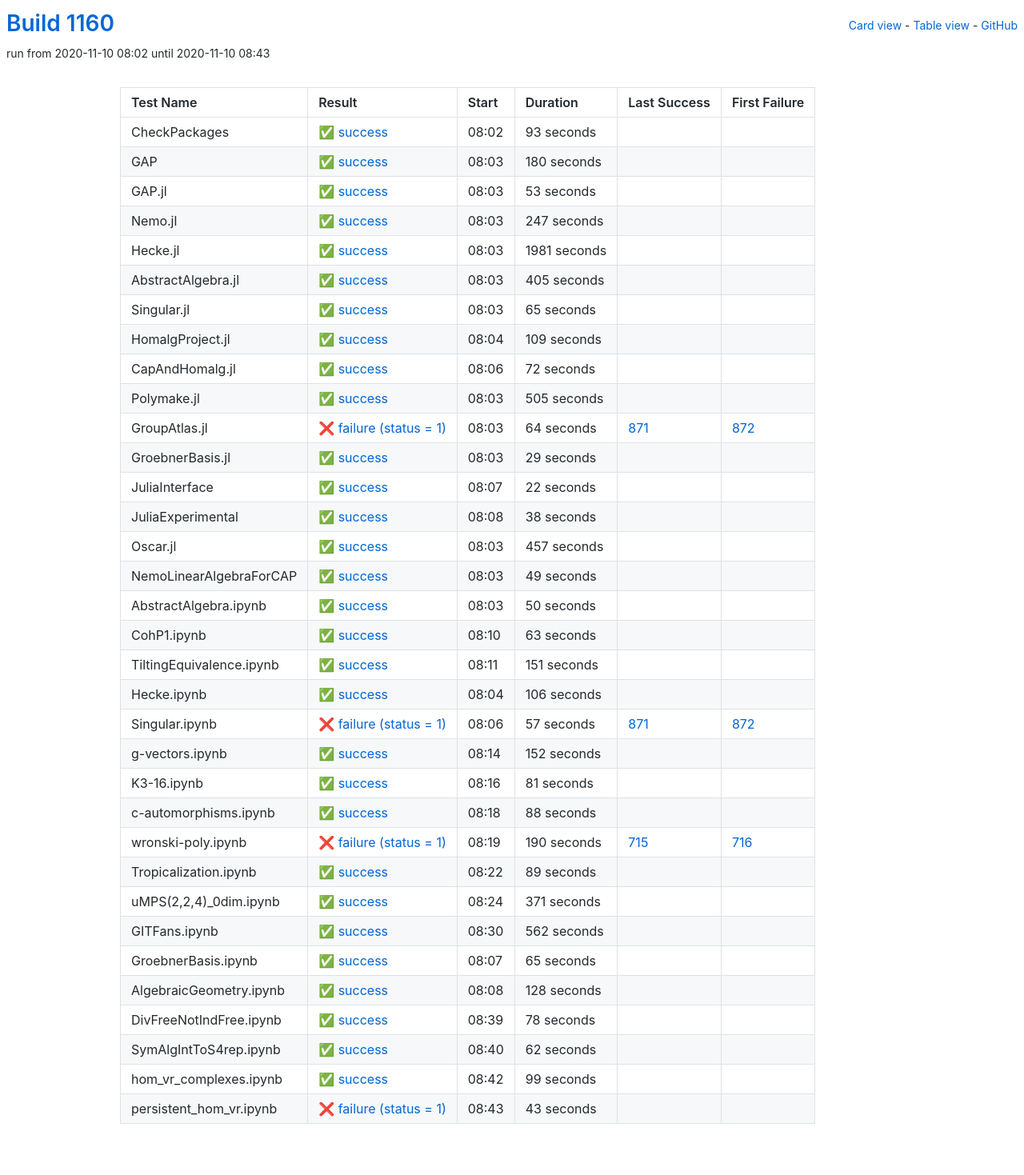
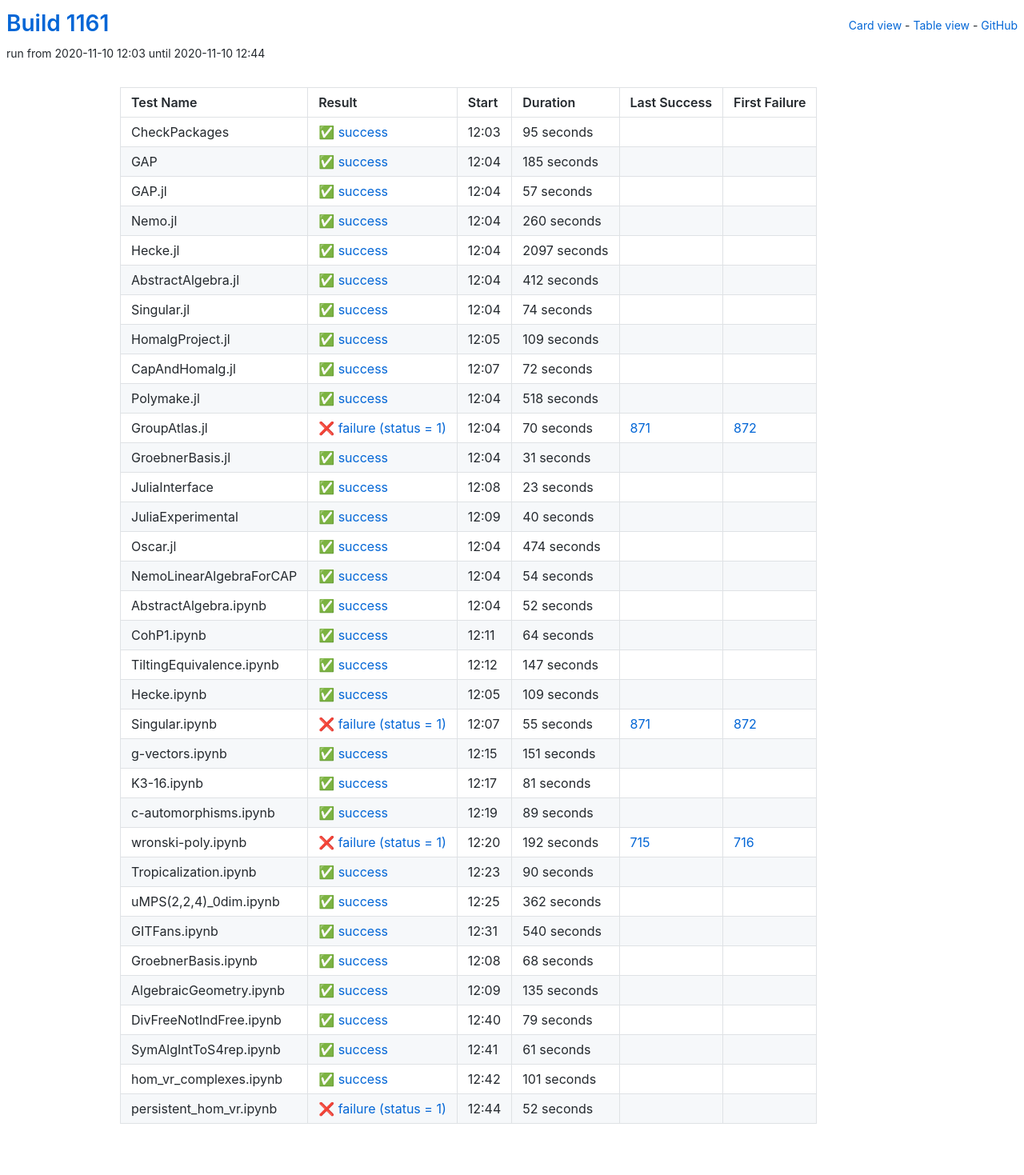
Before and after one commit to oscar-system/oscar-ci-status-stable, a Jekyll site: the page built from table.html, in a window 1280 px wide. Shown: the whole page at 80% size. Built offline with Jekyll 4.4.1, drawn with Linux system fonts in a browser that asks for light colours.

Commit message:
Build #1161

```diff
--- a/_data/ci.yml
+++ b/_data/ci.yml
@@ -1,6 +1,6 @@
 ---
-build: 1160
-build_url: https://oscarci.mathematik.uni-kl.de/job/oscar-stable/1160/
+build: 1161
+build_url: https://oscarci.mathematik.uni-kl.de/job/oscar-stable/1161/
 job: oscar-stable
 organization: oscar-system
 repo: oscar-ci-status-stable
@@ -8,92 +8,92 @@ repourl: https://github.com/oscar-system/oscar-ci-status-stable
 tests:
 - name: CheckPackages
   id: checkpackages
-  log: https://oscarci.mathematik.uni-kl.de/job/oscar-stable/1160/artifact/logs/build-1160/CheckPackages.log
-  start: 2020-11-10 08:02
+  log: https://oscarci.mathematik.uni-kl.de/job/oscar-stable/1161/artifact/logs/build-1161/CheckPackages.log
+  start: 2020-11-10 12:03
   success: true
   exitcode: 0
   status: success
-  duration: 93
+  duration: 95
   last_success: false
   last_success_url:
   first_failure: false
   first_failure_url:
 - name: GAP
   id: gap
-  log: https://oscarci.mathematik.uni-kl.de/job/oscar-stable/1160/artifact/logs/build-1160/GAP.log
-  start: 2020-11-10 08:03
+  log: https://oscarci.mathematik.uni-kl.de/job/oscar-stable/1161/artifact/logs/build-1161/GAP.log
+  start: 2020-11-10 12:04
   success: true
   exitcode: 0
   status: success
-  duration: 180
+  duration: 185
   last_success: false
   last_success_url:
   first_failure: false
   first_failure_url:
 - name: GAP.jl
   id: gap-jl
-  log: https://oscarci.mathematik.uni-kl.de/job/oscar-stable/1160/artifact/logs/build-1160/GAP.jl.log
-  start: 2020-11-10 08:03
+  log: https://oscarci.mathematik.uni-kl.de/job/oscar-stable/1161/artifact/logs/build-1161/GAP.jl.log
+  start: 2020-11-10 12:04
   success: true
   exitcode: 0
   status: success
-  duration: 53
+  duration: 57
   last_success: false
   last_success_url:
   first_failure: false
   first_failure_url:
 - name: Nemo.jl
   id: nemo-jl
-  log: https://oscarci.mathematik.uni-kl.de/job/oscar-stable/1160/artifact/logs/build-1160/Nemo.jl.log
-  start: 2020-11-10 08:03
+  log: https://oscarci.mathematik.uni-kl.de/job/oscar-stable/1161/artifact/logs/build-1161/Nemo.jl.log
+  start: 2020-11-10 12:04
   success: true
   exitcode: 0
   status: success
-  duration: 247
+  duration: 260
   last_success: false
   last_success_url:
   first_failure: false
   first_failure_url:
 - name: Hecke.jl
   id: hecke-jl
-  log: https://oscarci.mathematik.uni-kl.de/job/oscar-stable/1160/artifact/logs/build-1160/Hecke.jl.log
-  start: 2020-11-10 08:03
+  log: https://oscarci.mathematik.uni-kl.de/job/oscar-stable/1161/artifact/logs/build-1161/Hecke.jl.log
+  start: 2020-11-10 12:04
   success: true
   exitcode: 0
   status: success
-  duration: 1981
+  duration: 2097
   last_success: false
   last_success_url:
   first_failure: false
   first_failure_url:
 - name: AbstractAlgebra.jl
   id: abstractalgebra-jl
-  log: https://oscarci.mathematik.uni-kl.de/job/oscar-stable/1160/artifact/logs/build-1160/AbstractAlgebra.jl.log
-  start: 2020-11-10 08:03
+  log: https://oscarci.mathematik.uni-kl.de/job/oscar-stable/1161/artifact/logs/build-1161/AbstractAlgebra.jl.log
+  start: 2020-11-10 12:04
   success: true
   exitcode: 0
   status: success
-  duration: 405
+  duration: 412
   last_success: false
   last_success_url:
   first_failure: false
   first_failure_url:
 - name: Singular.jl
   id: singular-jl
-  log: https://oscarci.mathematik.uni-kl.de/job/oscar-stable/1160/artifact/logs/build-1160/Singular.jl.log
-  start: 2020-11-10 08:03
+  log: https://oscarci.mathematik.uni-kl.de/job/oscar-stable/1161/artifact/logs/build-1161/Singular.jl.log
+  start: 2020-11-10 12:04
   success: true
   exitcode: 0
   status: success
-  duration: 65
+  duration: 74
   last_success: false
   last_success_url:
   first_failure: false
   first_failure_url:
 - name: HomalgProject.jl
   id: homalgproject-jl
-  log: https://oscarci.mathematik.uni-kl.de/job/oscar-stable/1160/artifact/logs/build-1160/HomalgProject.jl.log
-  start: 2020-11-10 08:04
+  log: https://oscarci.mathematik.uni-kl.de/job/oscar-stable/1161/artifact/logs/build-1161/HomalgProject.jl.log
+  start: 2020-11-10 12:05
   success: true
   exitcode: 0
   status: success
@@ -104,8 +104,8 @@ tests:
   first_failure_url:
 - name: CapAndHomalg.jl
   id: capandhomalg-jl
-  log: https://oscarci.mathematik.uni-kl.de/job/oscar-stable/1160/artifact/logs/build-1160/CapAndHomalg.jl.log
-  start: 2020-11-10 08:06
+  log: https://oscarci.mathematik.uni-kl.de/job/oscar-stable/1161/artifact/logs/build-1161/CapAndHomalg.jl.log
+  start: 2020-11-10 12:07
   success: true
   exitcode: 0
   status: success
@@ -116,116 +116,152 @@ tests:
   first_failure_url:
 - name: Polymake.jl
   id: polymake-jl
-  log: https://oscarci.mathematik.uni-kl.de/job/oscar-stable/1160/artifact/logs/build-1160/Polymake.jl.log
-  start: 2020-11-10 08:03
+  log: https://oscarci.mathematik.uni-kl.de/job/oscar-stable/1161/artifact/logs/build-1161/Polymake.jl.log
+  start: 2020-11-10 12:04
   success: true
   exitcode: 0
   status: success
-  duration: 505
+  duration: 518
   last_success: false
   last_success_url:
   first_failure: false
   first_failure_url:
 - name: GroupAtlas.jl
   id: groupatlas-jl
-  log: https://oscarci.mathematik.uni-kl.de/job/oscar-stable/1160/artifact/logs/build-1160/GroupAtlas.jl.log
-  start: 2020-11-10 08:03
+  log: https://oscarci.mathematik.uni-kl.de/job/oscar-stable/1161/artifact/logs/build-1161/GroupAtlas.jl.log
+  start: 2020-11-10 12:04
   success: false
   exitcode: 1
   status: failure
-  duration: 64
+  duration: 70
   last_success: 871
   last_success_url: https://oscarci.mathematik.uni-kl.de/job/oscar-stable/871/
   first_failure: 872
   first_failure_url: https://oscarci.mathematik.uni-kl.de/job/oscar-stable/872/
 - name: GroebnerBasis.jl
   id: groebnerbasis-jl
-  log: https://oscarci.mathematik.uni-kl.de/job/oscar-stable/1160/artifact/logs/build-1160/GroebnerBasis.jl.log
-  start: 2020-11-10 08:03
+  log: https://oscarci.mathematik.uni-kl.de/job/oscar-stable/1161/artifact/logs/build-1161/GroebnerBasis.jl.log
+  start: 2020-11-10 12:04
   success: true
   exitcode: 0
   status: success
-  duration: 29
+  duration: 31
   last_success: false
   last_success_url:
   first_failure: false
   first_failure_url:
 - name: JuliaInterface
   id: juliainterface
-  log: https://oscarci.mathematik.uni-kl.de/job/oscar-stable/1160/artifact/logs/build-1160/JuliaInterface.log
-  start: 2020-11-10 08:07
+  log: https://oscarci.mathematik.uni-kl.de/job/oscar-stable/1161/artifact/logs/build-1161/JuliaInterface.log
+  start: 2020-11-10 12:08
   success: true
   exitcode: 0
   status: success
-  duration: 22
+  duration: 23
   last_success: false
   last_success_url:
   first_failure: false
   first_failure_url:
 - name: JuliaExperimental
   id: juliaexperimental
-  log: https://oscarci.mathematik.uni-kl.de/job/oscar-stable/1160/artifact/logs/build-1160/JuliaExperimental.log
-  start: 2020-11-10 08:08
+  log: https://oscarci.mathematik.uni-kl.de/job/oscar-stable/1161/artifact/logs/build-1161/JuliaExperimental.log
+  start: 2020-11-10 12:09
   success: true
   exitcode: 0
   status: success
-  duration: 38
+  duration: 40
   last_success: false
   last_success_url:
   first_failure: false
   first_failure_url:
 - name: Oscar.jl
   id: oscar-jl
-  log: https://oscarci.mathematik.uni-kl.de/job/oscar-stable/1160/artifact/logs/build-1160/Oscar.jl.log
-  start: 2020-11-10 08:03
+  log: https://oscarci.mathematik.uni-kl.de/job/oscar-stable/1161/artifact/logs/build-1161/Oscar.jl.log
+  start: 2020-11-10 12:04
   success: true
   exitcode: 0
   status: success
-  duration: 457
+  duration: 474
   last_success: false
   last_success_url:
   first_failure: false
   first_failure_url:
 - name: NemoLinearAlgebraForCAP
   id: nemolinearalgebraforcap
-  log: https://oscarci.mathematik.uni-kl.de/job/oscar-stable/1160/artifact/logs/build-1160/NemoLinearAlgebraForCAP.log
-  start: 2020-11-10 08:03
+  log: https://oscarci.mathematik.uni-kl.de/job/oscar-stable/1161/artifact/logs/build-1161/NemoLinearAlgebraForCAP.log
+  start: 2020-11-10 12:04
   success: true
   exitcode: 0
   status: success
-  duration: 49
+  duration: 54
   last_success: false
   last_success_url:
   first_failure: false
   first_failure_url:
 - name: AbstractAlgebra.ipynb
   id: abstractalgebra-ipynb
-  log: https://oscarci.mathematik.uni-kl.de/job/oscar-stable/1160/artifact/logs/build-1160/AbstractAlgebra.ipynb.log
-  start: 2020-11-10 08:03
+  log: https://oscarci.mathematik.uni-kl.de/job/oscar-stable/1161/artifact/logs/build-1161/AbstractAlgebra.ipynb.log
+  start: 2020-11-10 12:04
   success: true
   exitcode: 0
   status: success
-  duration: 50
+  duration: 52
   last_success: false
   last_success_url:
   first_failure: false
   first_failure_url:
 - name: CohP1.ipynb
   id: cohp1-ipynb
-  log: https://oscarci.mathematik.uni-kl.de/job/oscar-stable/1160/artifact/logs/build-1160/CohP1.ipynb.log
-  start: 2020-11-10 08:10
+  log: https://oscarci.mathematik.uni-kl.de/job/oscar-stable/1161/artifact/logs/build-1161/CohP1.ipynb.log
+  start: 2020-11-10 12:11
   success: true
   exitcode: 0
   status: success
-  duration: 63
+  duration: 64
   last_success: false
   last_success_url:
   first_failure: false
   first_failure_url:
 - name: TiltingEquivalence.ipynb
   id: tiltingequivalence-ipynb
-  log: https://oscarci.mathematik.uni-kl.de/job/oscar-stable/1160/artifact/logs/build-1160/TiltingEquivalence.ipynb.log
-  start: 2020-11-10 08:11
+  log: https://oscarci.mathematik.uni-kl.de/job/oscar-stable/1161/artifact/logs/build-1161/TiltingEquivalence.ipynb.log
+  start: 2020-11-10 12:12
+  success: true
+  exitcode: 0
+  status: success
+  duration: 147
+  last_success: false
+  last_success_url:
+  first_failure: false
+  first_failure_url:
+- name: Hecke.ipynb
+  id: hecke-ipynb
+  log: https://oscarci.mathematik.uni-kl.de/job/oscar-stable/1161/artifact/logs/build-1161/Hecke.ipynb.log
+  start: 2020-11-10 12:05
+  success: true
+  exitcode: 0
+  status: success
+  duration: 109
+  last_success: false
+  last_success_url:
+  first_failure: false
+  first_failure_url:
+- name: Singular.ipynb
+  id: singular-ipynb
+  log: https://oscarci.mathematik.uni-kl.de/job/oscar-stable/1161/artifact/logs/build-1161/Singular.ipynb.log
+  start: 2020-11-10 12:07
+  success: false
+  exitcode: 1
+  status: failure
+  duration: 55
+  last_success: 871
+  last_success_url: https://oscarci.mathematik.uni-kl.de/job/oscar-stable/871/
+  first_failure: 872
+  first_failure_url: https://oscarci.mathematik.uni-kl.de/job/oscar-stable/872/
+- name: g-vectors.ipynb
+  id: g-vectors-ipynb
+  log: https://oscarci.mathematik.uni-kl.de/job/oscar-stable/1161/artifact/logs/build-1161/g-vectors.ipynb.log
+  start: 2020-11-10 12:15
   success: true
   exitcode: 0
   status: success
@@ -234,46 +270,10 @@ tests:
   last_success_url:
   first_failure: false
   first_failure_url:
-- name: Hecke.ipynb
-  id: hecke-ipynb
-  log: https://oscarci.mathematik.uni-kl.de/job/oscar-stable/1160/artifact/logs/build-1160/Hecke.ipynb.log
-  start: 2020-11-10 08:04
-  success: true
-  exitcode: 0
-  status: success
-  duration: 106
-  last_success: false
-  last_success_url:
-  first_failure: false
-  first_failure_url:
-- name: Singular.ipynb
-  id: singular-ipynb
-  log: https://oscarci.mathematik.uni-kl.de/job/oscar-stable/1160/artifact/logs/build-1160/Singular.ipynb.log
-  start: 2020-11-10 08:06
-  success: false
-  exitcode: 1
-  status: failure
-  duration: 57
-  last_success: 871
-  last_success_url: https://oscarci.mathematik.uni-kl.de/job/oscar-stable/871/
-  first_failure: 872
-  first_failure_url: https://oscarci.mathematik.uni-kl.de/job/oscar-stable/872/
-- name: g-vectors.ipynb
-  id: g-vectors-ipynb
-  log: https://oscarci.mathematik.uni-kl.de/job/oscar-stable/1160/artifact/logs/build-1160/g-vectors.ipynb.log
-  start: 2020-11-10 08:14
-  success: true
-  exitcode: 0
-  status: success
-  duration: 152
-  last_success: false
-  last_success_url:
-  first_failure: false
-  first_failure_url:
 - name: K3-16.ipynb
   id: k3-16-ipynb
-  log: https://oscarci.mathematik.uni-kl.de/job/oscar-stable/1160/artifact/logs/build-1160/K3-16.ipynb.log
-  start: 2020-11-10 08:16
+  log: https://oscarci.mathematik.uni-kl.de/job/oscar-stable/1161/artifact/logs/build-1161/K3-16.ipynb.log
+  start: 2020-11-10 12:17
   success: true
   exitcode: 0
   status: success
@@ -284,32 +284,8 @@ tests:
   first_failure_url:
 - name: c-automorphisms.ipynb
   id: c-automorphisms-ipynb
-  log: https://oscarci.mathematik.uni-kl.de/job/oscar-stable/1160/artifact/logs/build-1160/c-automorphisms.ipynb.log
-  start: 2020-11-10 08:18
-  success: true
-  exitcode: 0
-  status: success
-  duration: 88
-  last_success: false
-  last_success_url:
-  first_failure: false
-  first_failure_url:
-- name: wronski-poly.ipynb
-  id: wronski-poly-ipynb
-  log: https://oscarci.mathematik.uni-kl.de/job/oscar-stable/1160/artifact/logs/build-1160/wronski-poly.ipynb.log
-  start: 2020-11-10 08:19
-  success: false
-  exitcode: 1
-  status: failure
-  duration: 190
-  last_success: 715
-  last_success_url: https://oscarci.mathematik.uni-kl.de/job/oscar-stable/715/
-  first_failure: 716
-  first_failure_url: https://oscarci.mathematik.uni-kl.de/job/oscar-stable/716/
-- name: Tropicalization.ipynb
-  id: tropicalization-ipynb
-  log: https://oscarci.mathematik.uni-kl.de/job/oscar-stable/1160/artifact/logs/build-1160/Tropicalization.ipynb.log
-  start: 2020-11-10 08:22
+  log: https://oscarci.mathematik.uni-kl.de/job/oscar-stable/1161/artifact/logs/build-1161/c-automorphisms.ipynb.log
+  start: 2020-11-10 12:19
   success: true
   exitcode: 0
   status: success
@@ -318,98 +294,122 @@ tests:
   last_success_url:
   first_failure: false
   first_failure_url:
-- name: uMPS(2,2,4)_0dim.ipynb
-  id: umps-2-2-4-0dim-ipynb
-  log: https://oscarci.mathematik.uni-kl.de/job/oscar-stable/1160/artifact/logs/build-1160/uMPS-2-2-4-_0dim.ipynb.log
-  start: 2020-11-10 08:24
+- name: wronski-poly.ipynb
+  id: wronski-poly-ipynb
+  log: https://oscarci.mathematik.uni-kl.de/job/oscar-stable/1161/artifact/logs/build-1161/wronski-poly.ipynb.log
+  start: 2020-11-10 12:20
+  success: false
+  exitcode: 1
+  status: failure
+  duration: 192
+  last_success: 715
+  last_success_url: https://oscarci.mathematik.uni-kl.de/job/oscar-stable/715/
+  first_failure: 716
+  first_failure_url: https://oscarci.mathematik.uni-kl.de/job/oscar-stable/716/
+- name: Tropicalization.ipynb
+  id: tropicalization-ipynb
+  log: https://oscarci.mathematik.uni-kl.de/job/oscar-stable/1161/artifact/logs/build-1161/Tropicalization.ipynb.log
+  start: 2020-11-10 12:23
   success: true
   exitcode: 0
   status: success
-  duration: 371
+  duration: 90
+  last_success: false
+  last_success_url:
+  first_failure: false
+  first_failure_url:
+- name: uMPS(2,2,4)_0dim.ipynb
+  id: umps-2-2-4-0dim-ipynb
+  log: https://oscarci.mathematik.uni-kl.de/job/oscar-stable/1161/artifact/logs/build-1161/uMPS-2-2-4-_0dim.ipynb.log
+  start: 2020-11-10 12:25
+  success: true
+  exitcode: 0
+  status: success
+  duration: 362
   last_success: false
   last_success_url:
   first_failure: false
   first_failure_url:
 - name: GITFans.ipynb
   id: gitfans-ipynb
-  log: https://oscarci.mathematik.uni-kl.de/job/oscar-stable/1160/artifact/logs/build-1160/GITFans.ipynb.log
-  start: 2020-11-10 08:30
+  log: https://oscarci.mathematik.uni-kl.de/job/oscar-stable/1161/artifact/logs/build-1161/GITFans.ipynb.log
+  start: 2020-11-10 12:31
   success: true
   exitcode: 0
   status: success
-  duration: 562
+  duration: 540
   last_success: false
   last_success_url:
   first_failure: false
   first_failure_url:
 - name: GroebnerBasis.ipynb
   id: groebnerbasis-ipynb
-  log: https://oscarci.mathematik.uni-kl.de/job/oscar-stable/1160/artifact/logs/build-1160/GroebnerBasis.ipynb.log
-  start: 2020-11-10 08:07
+  log: https://oscarci.mathematik.uni-kl.de/job/oscar-stable/1161/artifact/logs/build-1161/GroebnerBasis.ipynb.log
+  start: 2020-11-10 12:08
   success: true
   exitcode: 0
   status: success
-  duration: 65
+  duration: 68
   last_success: false
   last_success_url:
   first_failure: false
   first_failure_url:
 - name: AlgebraicGeometry.ipynb
   id: algebraicgeometry-ipynb
-  log: https://oscarci.mathematik.uni-kl.de/job/oscar-stable/1160/artifact/logs/build-1160/AlgebraicGeometry.ipynb.log
-  start: 2020-11-10 08:08
+  log: https://oscarci.mathematik.uni-kl.de/job/oscar-stable/1161/artifact/logs/build-1161/AlgebraicGeometry.ipynb.log
+  start: 2020-11-10 12:09
   success: true
   exitcode: 0
   status: success
-  duration: 128
+  duration: 135
   last_success: false
   last_success_url:
   first_failure: false
   first_failure_url:
 - name: DivFreeNotIndFree.ipynb
   id: divfreenotindfree-ipynb
-  log: https://oscarci.mathematik.uni-kl.de/job/oscar-stable/1160/artifact/logs/build-1160/DivFreeNotIndFree.ipynb.log
-  start: 2020-11-10 08:39
+  log: https://oscarci.mathematik.uni-kl.de/job/oscar-stable/1161/artifact/logs/build-1161/DivFreeNotIndFree.ipynb.log
+  start: 2020-11-10 12:40
   success: true
   exitcode: 0
   status: success
-  duration: 78
+  duration: 79
   last_success: false
   last_success_url:
   first_failure: false
   first_failure_url:
 - name: SymAlgIntToS4rep.ipynb
   id: symalginttos4rep-ipynb
-  log: https://oscarci.mathematik.uni-kl.de/job/oscar-stable/1160/artifact/logs/build-1160/SymAlgIntToS4rep.ipynb.log
-  start: 2020-11-10 08:40
+  log: https://oscarci.mathematik.uni-kl.de/job/oscar-stable/1161/artifact/logs/build-1161/SymAlgIntToS4rep.ipynb.log
+  start: 2020-11-10 12:41
   success: true
   exitcode: 0
   status: success
-  duration: 62
+  duration: 61
   last_success: false
   last_success_url:
   first_failure: false
   first_failure_url:
 - name: hom_vr_complexes.ipynb
   id: hom-vr-complexes-ipynb
-  log: https://oscarci.mathematik.uni-kl.de/job/oscar-stable/1160/artifact/logs/build-1160/hom_vr_complexes.ipynb.log
-  start: 2020-11-10 08:42
+  log: https://oscarci.mathematik.uni-kl.de/job/oscar-stable/1161/artifact/logs/build-1161/hom_vr_complexes.ipynb.log
+  start: 2020-11-10 12:42
   success: true
   exitcode: 0
   status: success
-  duration: 99
+  duration: 101
   last_success: false
   last_success_url:
   first_failure: false
   first_failure_url:
 - name: persistent_hom_vr.ipynb
   id: persistent-hom-vr-ipynb
-  log: https://oscarci.mathematik.uni-kl.de/job/oscar-stable/1160/artifact/logs/build-1160/persistent_hom_vr.ipynb.log
-  start: 2020-11-10 08:43
+  log: https://oscarci.mathematik.uni-kl.de/job/oscar-stable/1161/artifact/logs/build-1161/persistent_hom_vr.ipynb.log
+  start: 2020-11-10 12:44
   success: false
   exitcode: 1
   status: failure
-  duration: 43
+  duration: 52
   last_success: false
   last_success_url:
   first_failure: false
```
Also changed, not shown: README.md.
